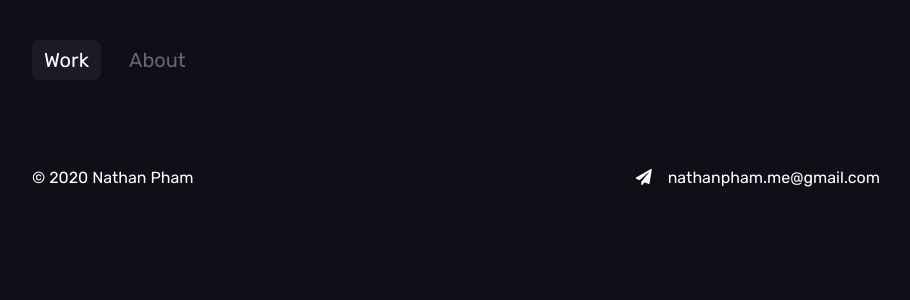
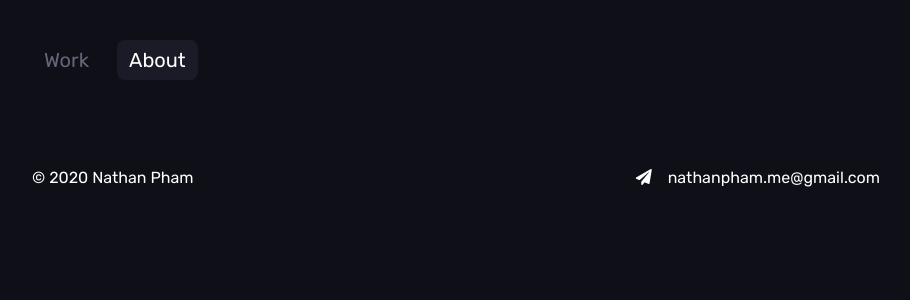
Before and after one commit to nathan-pham/OfficialPortfolio, a Next.js app: page /about in a window 1280 px wide. Shown: the top 300 px of the page, without its empty margins (184-1094 px from the left). Built offline with nearby package versions, Linux system fonts and the light colour scheme.

Commit message:
active header links

```diff
--- a/assets/components/document/header.js
+++ b/assets/components/document/header.js
@@ -1,5 +1,30 @@
+import { useRouter } from "next/router"
 import Link from "next/link"
 import Section from "./section"
+
+
+const DefaultLink = () => {
+    const router = useRouter()
+
+    return (
+        <>
+            <Link href="/">
+                <a className={ router.pathname == "/" ? "active" : "" }>Work</a>
+            </Link>
+            <Link href="/about">
+                <a className={ router.pathname == "/about" ? "active" : "" }>About</a>
+            </Link>
+        </>
+    )
+}
+
+const BackLink = () => {
+    return (
+        <Link href="/">
+            <a>Back</a>
+        </Link>
+    )
+}
 
 const Header = ({ type }) => {
     return (
@@ -8,21 +33,8 @@ const Header = ({ type }) => {
                 <nav className="nav-links">
                     {
                         type == "default"
-                            ? (
-                                <>
-                                    <Link href="/">
-                                        <a className="active">Work</a>
-                                    </Link>
-                                    <Link href="/about">
-                                        <a>About</a>
-                                    </Link>
-                                </>
-                            )
-                            : (
-                                <Link href="/">
-                                    <a>Back</a>
-                                </Link>
-                            )
+                            ? <DefaultLink />
+                            : <BackLink />
                     }
 
                 </nav>
```
